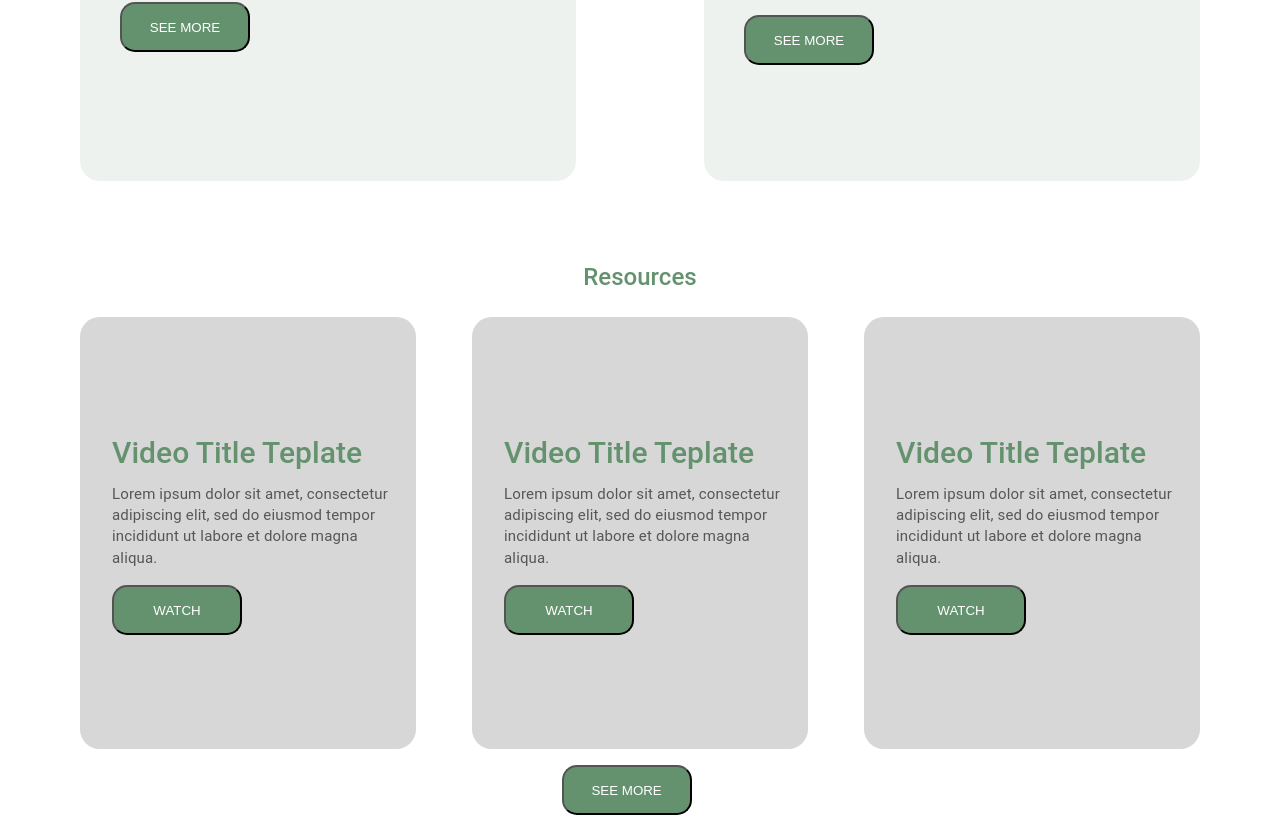
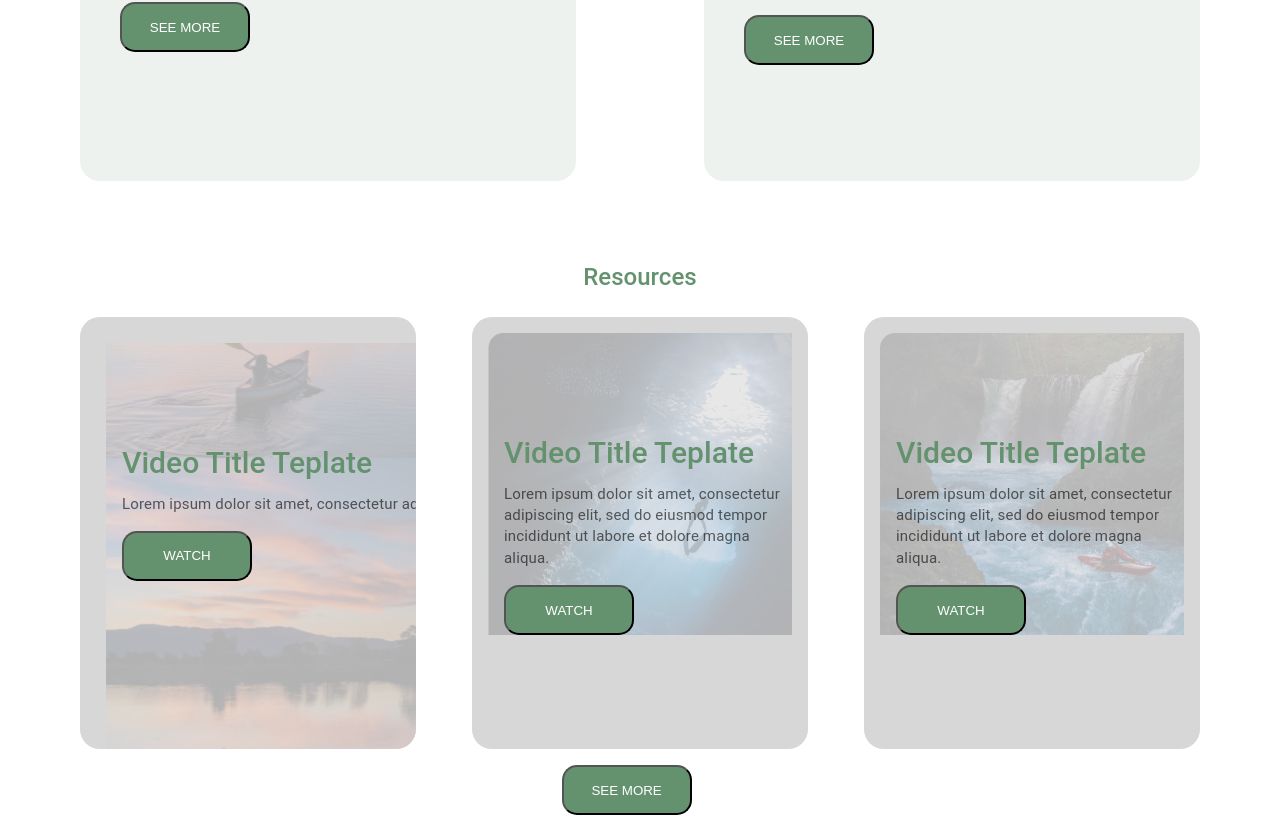
Before and after one commit to cornellh4i/earth-law-center, a React (Create React App) app in the folder client/: page / in a window 1280 px wide. Shown: the part 807-1622 px from the top of the page. Built offline with nearby package versions, Linux system fonts and the light colour scheme.

Commit message:
unfinished background image

```diff
--- a/client/src/components/ResourceBox/ResourceBox.css
+++ b/client/src/components/ResourceBox/ResourceBox.css
@@ -3,17 +3,17 @@
     border-radius: 20px !important;
 }
 
-.resource1{
+.resource1 {
     background-image: url('../../properties/resource1.png') !important;
     min-height: 31.25rem;
     width: 100%;
 }
 
-.resource2{
+.resource2 {
     background-image: url('../../properties/resource2.png');
 }
 
-.resource3{
+.resource3 {
     background-image: url('../../properties/resource3.png');
 }
 
@@ -35,3 +35,20 @@
     font: Nunito;
     padding-left: 16px;
 }
+
+.thumbnail1 {
+    background-image: url('../../properties/resource1.png');
+    margin: 10px;
+    min-height: 35rem;
+    width: 400rem;
+    background-position: 60% 80%;
+
+}
+
+.thumbnail2 {
+    background-image: url('../../properties/resource2.png');
+}
+
+.thumbnail3 {
+    background-image: url('../../properties/resource3.png');
+}
--- a/client/src/components/ResourceBox/ResourceBox.jsx
+++ b/client/src/components/ResourceBox/ResourceBox.jsx
@@ -12,10 +12,13 @@ import Button from '../Button/Button';
 /** Component for a Resource card */
 const ResourceBox = (props) => {
   return (
+
     <Card className='card'>
       <CardActionArea>
+
         <CardContent className='box-content'>
           <Box component={Stack} direction="column" >
+            <div className={props.image}>
               <Typography gutterBottom variant='h5' component='div' sx={{ fontWeight: 500, fontSize: 30, }} className="resource-title">
                 {props.title}
               </Typography>
@@ -23,10 +26,12 @@ const ResourceBox = (props) => {
                 {props.text}
               </Typography>
               <Link to="/resources"><Button text="WATCH" css="watch-btn-landing-pg" /></Link>
+            </div>
           </Box>
         </CardContent>
       </CardActionArea>
     </Card>
+
   );
 };
 
--- a/client/src/pages/Landing/Landing.jsx
+++ b/client/src/pages/Landing/Landing.jsx
@@ -13,19 +13,19 @@ import Button from '../../components/Button/Button';
 const Landing = () => {
   return (
     <div>
-      <Header title="EarthLegislator" description={text.HeaderDescription} hasSearch={false}/>
+      <Header title="EarthLegislator" description={text.HeaderDescription} hasSearch={false} />
       <div className="content">
         {/* We have two Landing boxes for now */}
         <Grid container spacing={4} pt={5}>
           <Grid item xs={12} md={5.5}>
-            <Link to='/laws' style = {{textDecoration: 'none'}}><LandingCard
+            <Link to='/laws' style={{ textDecoration: 'none' }}><LandingCard
               title={"Law Template"}
               text={text.LawsDescription}>
             </LandingCard></Link>
           </Grid>
           <Grid item xs={12} md={1}></Grid>
           <Grid item xs={12} md={5.5}>
-          <Link to='/letters' style = {{textDecoration: 'none'}}><LandingCard
+            <Link to='/letters' style={{ textDecoration: 'none' }}><LandingCard
               title={"Letter Template"}
               text={text.LettersDescription}>
             </LandingCard></Link>
@@ -36,15 +36,15 @@ const Landing = () => {
         <Typography pt={10} pb={2} align='center' variant='h5' component='div' sx={{ fontWeight: 500, color: "#64926E" }}>Resources</Typography>
         <Grid container >
           <Grid item sm={12} md={3.6} pt={1}>
-            <ResourceBox title={"Video Title Teplate"} text={"Lorem ipsum dolor sit amet, consectetur adipiscing elit, sed do eiusmod tempor incididunt ut labore et dolore magna aliqua."}></ResourceBox>
+            <ResourceBox title={"Video Title Teplate"} text={"Lorem ipsum dolor sit amet, consectetur adipiscing elit, sed do eiusmod tempor incididunt ut labore et dolore magna aliqua."} image="thumbnail1"></ResourceBox>
           </Grid>
           <Grid item sm={12} md={0.6}></Grid>
           <Grid item sm={12} md={3.6} pt={1}>
-            <ResourceBox title={"Video Title Teplate"} text={"Lorem ipsum dolor sit amet, consectetur adipiscing elit, sed do eiusmod tempor incididunt ut labore et dolore magna aliqua."}></ResourceBox>
+            <ResourceBox title={"Video Title Teplate"} text={"Lorem ipsum dolor sit amet, consectetur adipiscing elit, sed do eiusmod tempor incididunt ut labore et dolore magna aliqua."} image="thumbnail2"></ResourceBox>
           </Grid>
           <Grid item sm={12} md={0.6}></Grid>
           <Grid item sm={12} md={3.6} pt={1}>
-            <ResourceBox title={"Video Title Teplate"} text={"Lorem ipsum dolor sit amet, consectetur adipiscing elit, sed do eiusmod tempor incididunt ut labore et dolore magna aliqua."}></ResourceBox>
+            <ResourceBox title={"Video Title Teplate"} text={"Lorem ipsum dolor sit amet, consectetur adipiscing elit, sed do eiusmod tempor incididunt ut labore et dolore magna aliqua."} image="thumbnail3"></ResourceBox>
           </Grid>
         </Grid>
 
```
Lines whose indentation alone changed are shown as unchanged.
